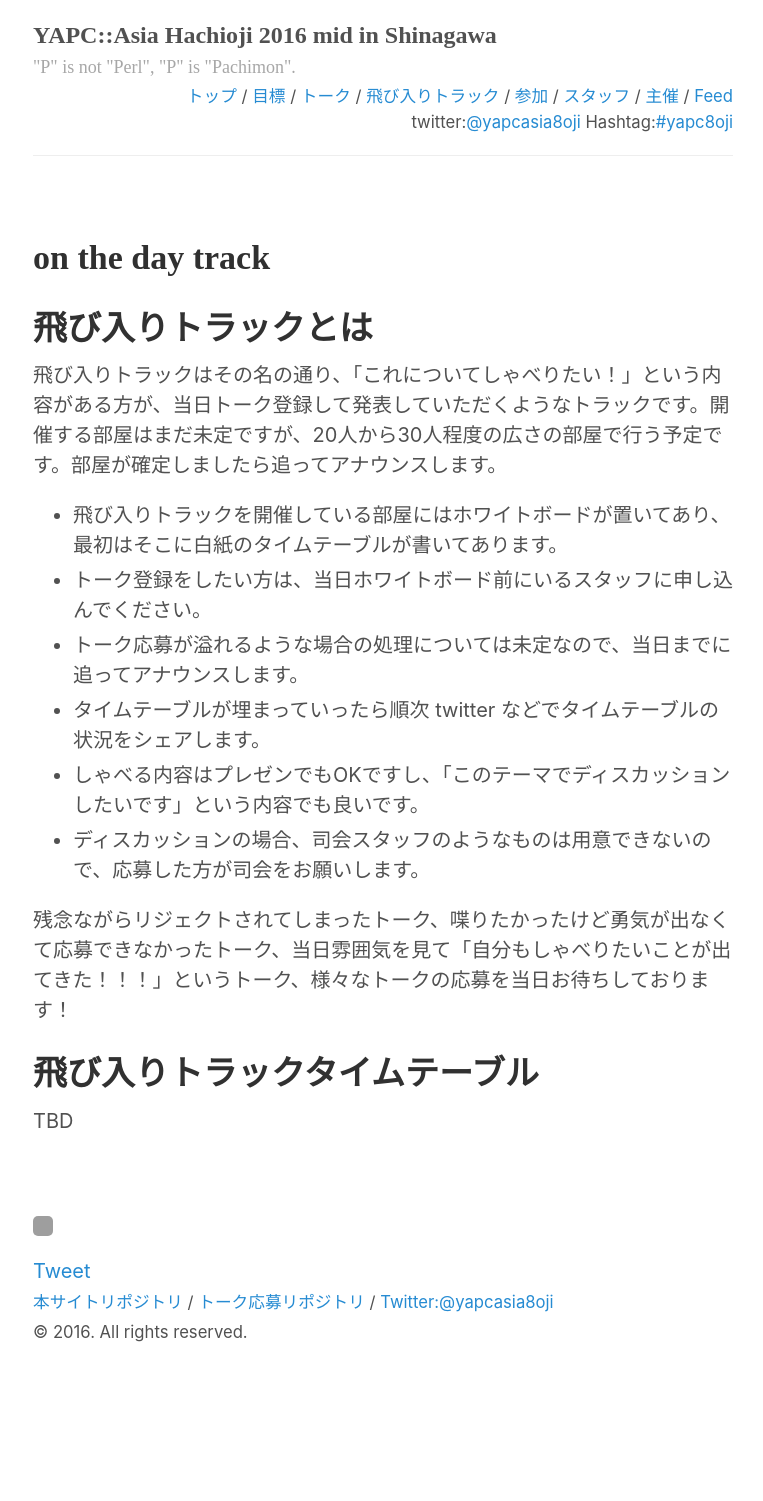
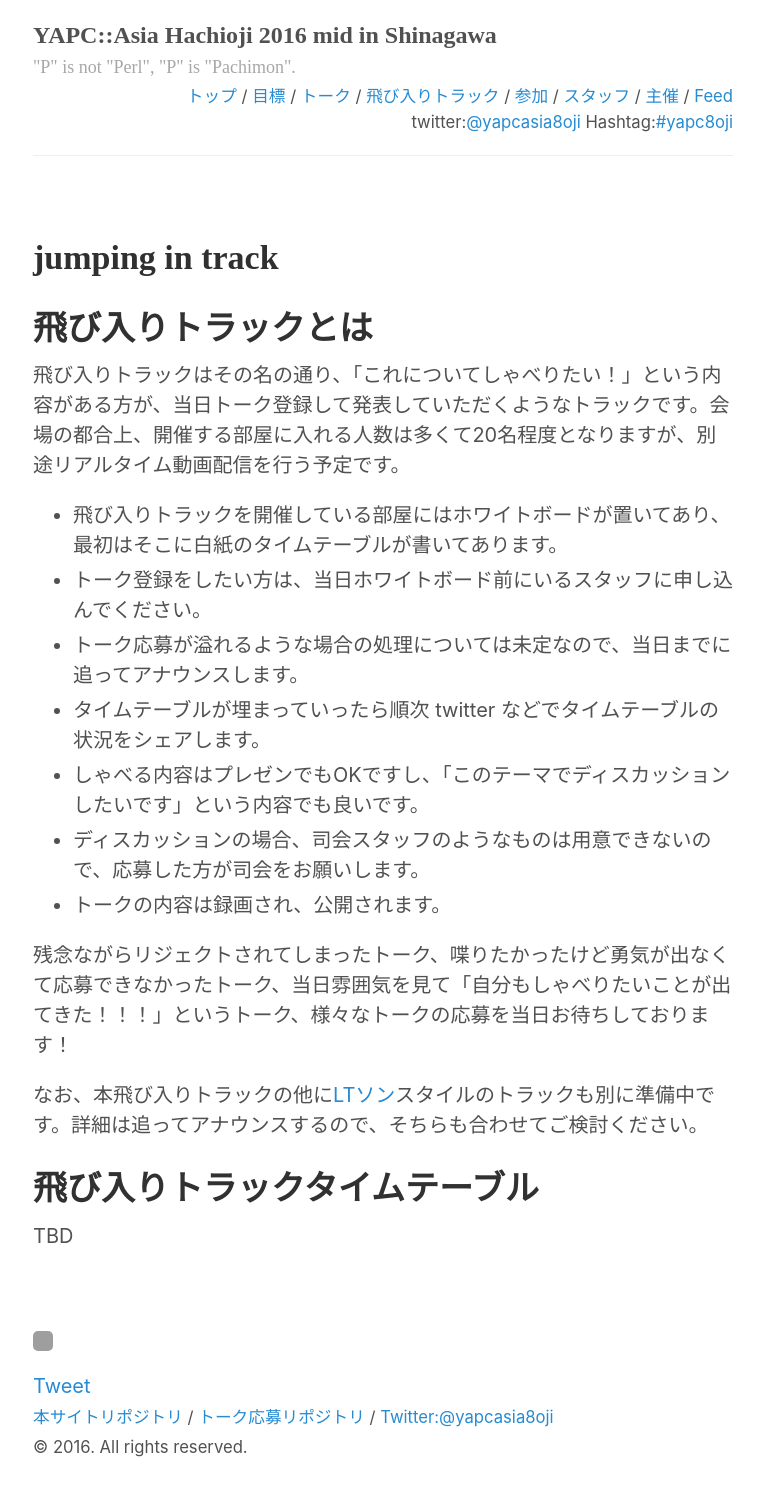
Before and after one commit to hachiojipm/yapcasia-8oji-2016mid, a Jekyll site: the page built from jumping_in_track.md, in a window 1280 px wide. Shown: the whole page, without its empty margins (257-1020 px from the left). Built offline with Jekyll 4.4.1, drawn with Linux system fonts in a browser that asks for light colours; comment, search, counter and statistics services are not loaded; before the commit the page ends 1386 px from its top, so only the background shows below that; grey boxes are pictures that could not be loaded.

Commit message:
飛び入りトラック内容調整

```diff
--- a/jumping_in_track.md
+++ b/jumping_in_track.md
@@ -1,10 +1,10 @@
 ---
 layout: page
-title: on the day track
+title: jumping in track
 ---
 # 飛び入りトラックとは
 
-飛び入りトラックはその名の通り、「これについてしゃべりたい！」という内容がある方が、当日トーク登録して発表していただくようなトラックです。開催する部屋はまだ未定ですが、20人から30人程度の広さの部屋で行う予定です。部屋が確定しましたら追ってアナウンスします。
+飛び入りトラックはその名の通り、「これについてしゃべりたい！」という内容がある方が、当日トーク登録して発表していただくようなトラックです。会場の都合上、開催する部屋に入れる人数は多くて20名程度となりますが、別途リアルタイム動画配信を行う予定です。
 
 * 飛び入りトラックを開催している部屋にはホワイトボードが置いてあり、最初はそこに白紙のタイムテーブルが書いてあります。
 * トーク登録をしたい方は、当日ホワイトボード前にいるスタッフに申し込んでください。
@@ -12,8 +12,11 @@ title: on the day track
 * タイムテーブルが埋まっていったら順次 twitter などでタイムテーブルの状況をシェアします。
 * しゃべる内容はプレゼンでもOKですし、「このテーマでディスカッションしたいです」という内容でも良いです。
 * ディスカッションの場合、司会スタッフのようなものは用意できないので、応募した方が司会をお願いします。
+* トークの内容は録画され、公開されます。
 
 残念ながらリジェクトされてしまったトーク、喋りたかったけど勇気が出なくて応募できなかったトーク、当日雰囲気を見て「自分もしゃべりたいことが出てきた！！！」というトーク、様々なトークの応募を当日お待ちしております！
+
+なお、本飛び入りトラックの他に[LTソン](http://ltthon-yapc2012.hachiojipm.org/)スタイルのトラックも別に準備中です。詳細は追ってアナウンスするので、そちらも合わせてご検討ください。
 
 # 飛び入りトラックタイムテーブル
 
```
